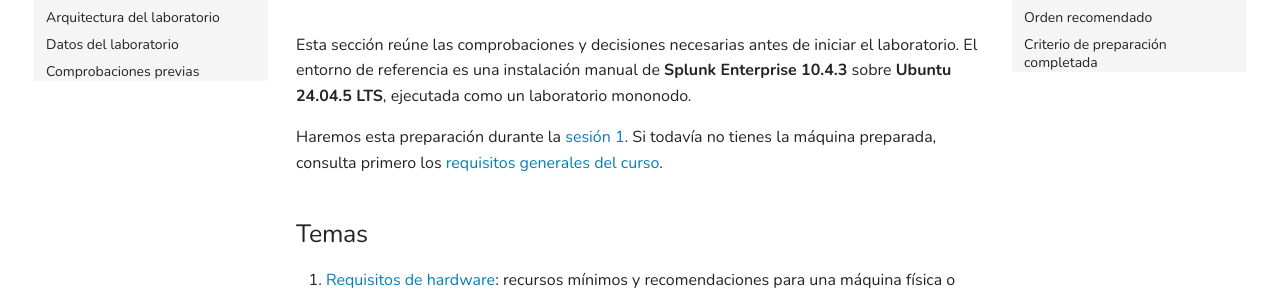
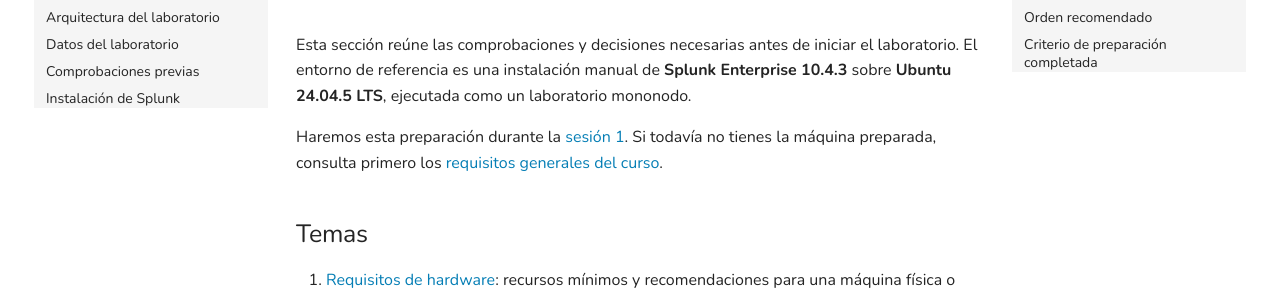
Before and after one commit to agile611/startusingsplunk, an MkDocs documentation site: the page built from docs/preparacion/index.md, in a window 1280 px wide. Shown: the part 195-485 px from the top of the page. Built offline with MkDocs 1.6.1 and Material for MkDocs 9.7.7, drawn with Linux system fonts in a browser that asks for light colours; part of the change alters nothing that is shown.

Commit message:
install splunk

```diff
--- a/docs/preparacion/index.md
+++ b/docs/preparacion/index.md
@@ -19,7 +19,7 @@ generales del curso](../curso/requisitos.md).
    reglas para cargar los archivos.
 4. [Comprobaciones previas](comprobaciones-previas.md): lista de validaciones
    antes de instalar y comenzar las prácticas.
-5. [Instalación de Splunk Enterprise 10.4.3](instalar-splunk-10-4-3.md): guía
+5. [Instalación de Splunk Enterprise 10.4.3](instalar-splunk.md): guía
    completa de descarga, instalación y validación del trial de 60 días.
 
 ## Orden recomendado
@@ -28,7 +28,7 @@ generales del curso](../curso/requisitos.md).
 2. Comprende la topología en [Arquitectura del laboratorio](arquitectura-laboratorio.md).
 3. Revisa los archivos disponibles en [Datos del laboratorio](datos-laboratorio.md).
 4. Ejecuta la lista de [Comprobaciones previas](comprobaciones-previas.md).
-5. Realiza la [instalación detallada de Splunk Enterprise](instalar-splunk-10-4-3.md).
+5. Realiza la [instalación detallada de Splunk Enterprise](instalar-splunk.md).
 6. Continúa con la [navegación por Splunk Web](../sesion-1/05-splunk-web.md) y la
    [ingesta de datos](../sesion-1/06-ingesta-datos.md).
 
--- a/mkdocs.yml
+++ b/mkdocs.yml
@@ -67,6 +67,7 @@ nav:
       - Arquitectura del laboratorio: preparacion/arquitectura-laboratorio.md
       - Datos del laboratorio: preparacion/datos-laboratorio.md
       - Comprobaciones previas: preparacion/comprobaciones-previas.md
+      - Instalación de Splunk: preparacion/instalacion-splunk.md
 
   - "Fundamentos e instalación":
       - Resumen: sesion-1/index.md
```
Also changed, not shown: docs/preparacion/instalar-splunk.md (renamed from docs/preparacion/instalar-splunk-10-4-3.md).
